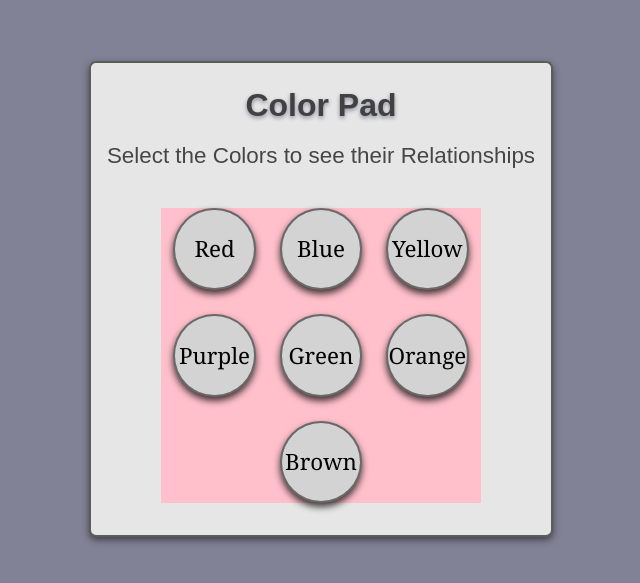
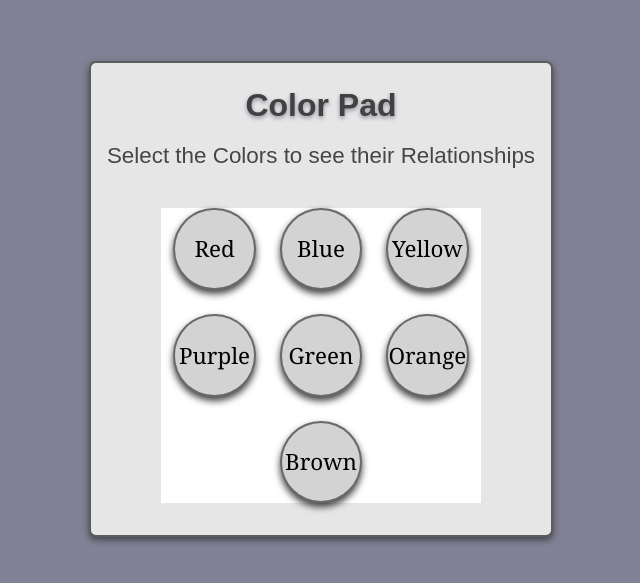
Before and after one commit to Luffy-Montoya/Color-Pad, a React (Vite) app: page / in a window 1280 px wide. Shown: the part 101-684 px from the top of the page, without its empty margins (319-959 px from the left). Built offline with nearby package versions, Linux system fonts and the light colour scheme.

Commit message:
Update index.css

```diff
--- a/index.css
+++ b/index.css
@@ -44,7 +44,8 @@ h1 {
     max-width: 20em;
     justify-content: center;
     font-family: Georgia, 'Times New Roman', Times, serif;
-    background-color: pink;
+    background-color: white;
+    justify-self: center;
 }
 
 .buttonsContainer > div{
```
